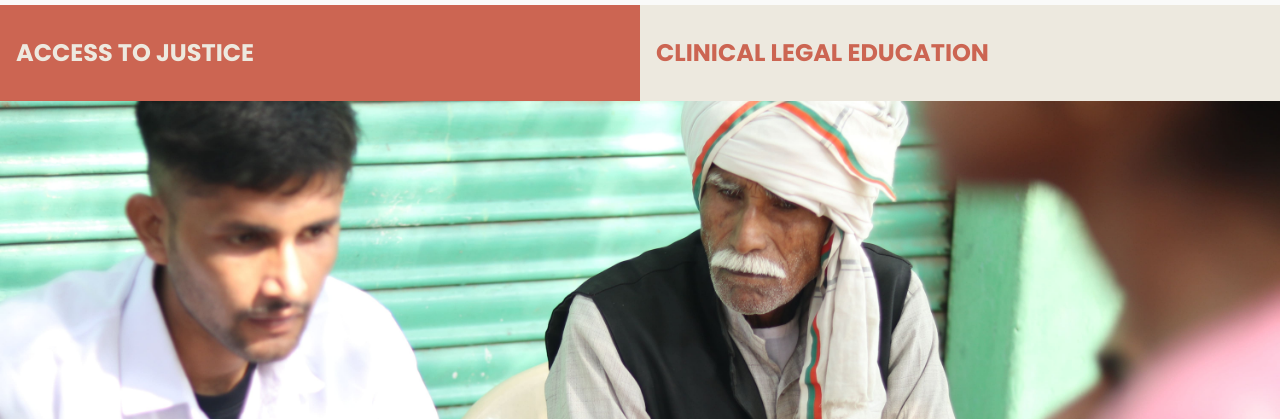
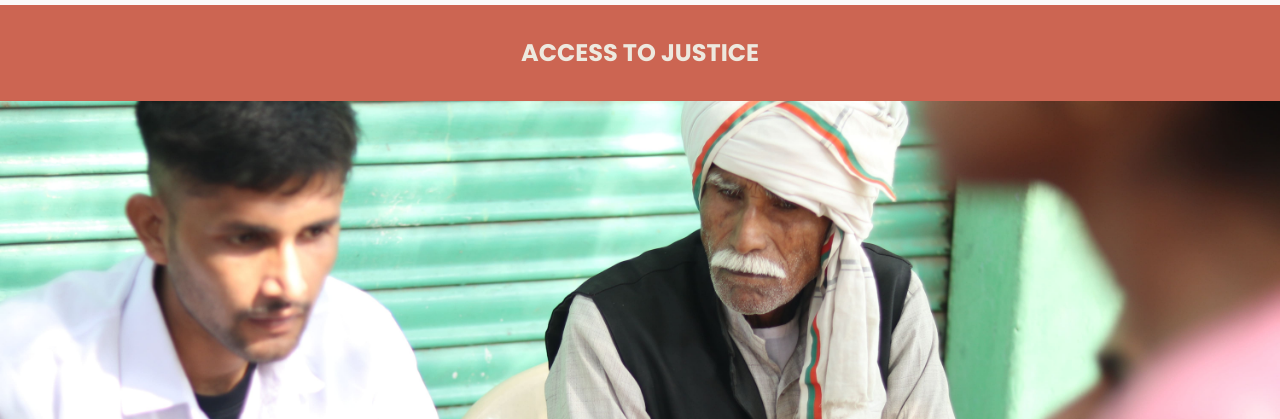
Before and after one commit to t4glabs/zenith, a website: page access-to-justice.html in a window 1280 px wide. Shown: the part 216-635 px from the top of the page. Drawn offline with nearby package versions, Linux system fonts and the light colour scheme.

Commit message:
Removed CLE tab

```diff
--- a/access-to-justice.html
+++ b/access-to-justice.html
@@ -125,18 +125,19 @@
 
 		<div class="bg-cover bg-[url('public/img/access-to-justice/Access-cover.JPG')] h-full relative "
 			style="height: 85vh;">
-			<div class="flex w-full pt-0 font-bold lg:text-2xl text-xl">
+			<div class=" w-full pt-0 font-bold lg:text-2xl text-xl access-to-justice-bg">
 
-				<a class=" access-to-justice-bg flex items-center w-full h-24 p-4  " href="#">
-					<div class="heading-font-family">
-						ACCESS TO JUSTICE					</div>
+				<a class=" text-center items-center w-full h-24 p-4  " href="#">
+					<div class="heading-font-family text-center font-bold lg:text-2xl text-xl">
+						ACCESS TO JUSTICE
+					</div>
 				</a>
 
-				<a class="CLE-bg flex items-center text-white w-full h-24 p-4" href="./CLE.html">
+				<!-- <a class="CLE-bg flex items-center text-white w-full h-24 p-4" href="./CLE.html">
 					<div class="heading-font-family">
 						CLINICAL LEGAL EDUCATION
 					</div>
-				</a>
+				</a> -->
 
 			</div>
 
@@ -256,10 +257,10 @@
 
 			<div class="px-6 py-12 back-color-dark text-gray-800 text-center lg:text-left my-5 " id="malanpur">
 
-				<div class="container mx-auto xl:px-8" >
+				<div class="container mx-auto xl:px-8">
 					<div class="grid lg:grid-cols-2 gap-6 flex items-center justify-center">
 
-						<div class="mt-12 lg:mt-0" >
+						<div class="mt-12 lg:mt-0">
 							<h1 class="lg:text-4xl font-bold text-color capitalize  p-2 text-lg ">
 								Samudayak Adhikar Kendra, Malanpur
 
@@ -331,7 +332,8 @@
 									<div class="item-image">
 										<a href="">
 											<img width="58" height="100" src="public/img/Instagram-img/Malanpur.webp"
-									class="attachment-thumbnail size-thumbnail wp-post-image h-full" alt="a"> </a>
+												class="attachment-thumbnail size-thumbnail wp-post-image h-full"
+												alt="a"> </a>
 									</div>
 									<div class="item-text-holder">
 										<h6 class="item-title">Malanpur-Migrant Workers </h6>
@@ -342,7 +344,8 @@
 						</div>
 
 						<div class="text-white">
-				<h1 class="heading-font-family text-lg  text-white capitalize lg:text-2xl mb-4">INSTAGRAM </h1>
+							<h1 class="heading-font-family text-lg  text-white capitalize lg:text-2xl mb-4">INSTAGRAM
+							</h1>
 							<!-- <p class="mt-2 text-sm leading-6 text-gray-300">The latest news, articles, and resources, sent to
 						your inbox weekly.</p> -->
 							<div class="instagram-grid">
@@ -371,7 +374,8 @@
 
 								<div class="mkd-instagram-item-holder">
 									<a href="https://www.instagram.com/zenithssle/" target="_blank">
-							<img class="insta-img" src="public/img/Instagram-img/zenith-insta--4.jpg" alt="">
+										<img class="insta-img" src="public/img/Instagram-img/zenith-insta--4.jpg"
+											alt="">
 									</a>
 								</div>
 
@@ -401,7 +405,8 @@
 								your inbox weekly.</p>
 							<form class="mt-6 sm:flex sm:max-w-md">
 								<label for="email-address" class="sr-only">Email address</label>
-					<input type="email" name="email-address" id="email-address" autocomplete="email" required
+								<input type="email" name="email-address" id="email-address" autocomplete="email"
+									required
 									class="w-full min-w-0 appearance-none rounded-md border-0 bg-white/5 px-3 py-1.5 text-base text-white shadow-sm ring-1 ring-inset ring-white/10 placeholder:text-gray-500 focus:ring-2 focus:ring-inset focus:ring-indigo-500 sm:w-64 sm:text-sm sm:leading-6 xl:w-full"
 									placeholder="Enter your email">
 								<div class="mt-4 sm:ml-4 sm:mt-0 sm:flex-shrink-0">
@@ -414,7 +419,8 @@
 					<div
 						class="mt-16 border-t border-white/10 pt-8 sm:mt-20 md:flex md:items-center md:justify-between lg:mt-24">
 						<div class="flex space-x-6 md:order-2">
-				<a href="https://www.facebook.com/zenithfeelthechange " class="text-gray-500 hover:text-gray-400">
+							<a href="https://www.facebook.com/zenithfeelthechange "
+								class="text-gray-500 hover:text-gray-400">
 								<span class="sr-only">Facebook</span>
 								<svg class="h-6 w-6" fill="currentColor" viewBox="0 0 24 24" aria-hidden="true">
 									<path fill-rule="evenodd"
@@ -455,8 +461,8 @@
 							d="M19.5 3H4.5C3.121 3 2 4.121 2 5.5v13C2 19.879 3.121 21 4.5 21h15c1.379 0 2.5-1.121 2.5-2.5v-13C22 4.121 20.879 3 19.5 3zM8 18h-2v-7h2v7zM7 9.125c-.689 0-1.25-.561-1.25-1.25s.561-1.25 1.25-1.25 1.25.561 1.25 1.25-.561 1.25-1.25 1.25zM18 18h-2v-3.938c0-1.281-.438-2.563-1.688-2.563-1.688 0-1.938 1.313-1.938 2.5V18h-2V8h2v1.313h.063c.313-.594 1.125-1.25 2.313-1.25 2.469 0 2.937 1.625 2.937 3.75V18z" />
 					</svg> -->
 								<svg class="sw-6 h-6" aria-hidden="true" focusable="false" data-prefix="fab"
-						data-icon="linkedin" role="img" xmlns="http://www.w3.org/2000/svg" viewBox="0 0 448 512"
-						data-fa-i2svg="">
+									data-icon="linkedin" role="img" xmlns="http://www.w3.org/2000/svg"
+									viewBox="0 0 448 512" data-fa-i2svg="">
 									<path fill="currentColor"
 										d="M416 32H31.9C14.3 32 0 46.5 0 64.3v383.4C0 465.5 14.3 480 31.9 480H416c17.6 0 32-14.5 32-32.3V64.3c0-17.8-14.4-32.3-32-32.3zM135.4 416H69V202.2h66.5V416zm-33.2-243c-21.3 0-38.5-17.3-38.5-38.5S80.9 96 102.2 96c21.2 0 38.5 17.3 38.5 38.5 0 21.3-17.2 38.5-38.5 38.5zm282.1 243h-66.4V312c0-24.8-.5-56.7-34.5-56.7-34.6 0-39.9 27-39.9 54.9V416h-66.4V202.2h63.7v29.2h.9c8.9-16.8 30.6-34.5 62.9-34.5 67.2 0 79.7 44.3 79.7 101.9V416z">
 									</path>
```
Also changed, not shown: output.css. Lines whose indentation alone changed are shown as unchanged.
